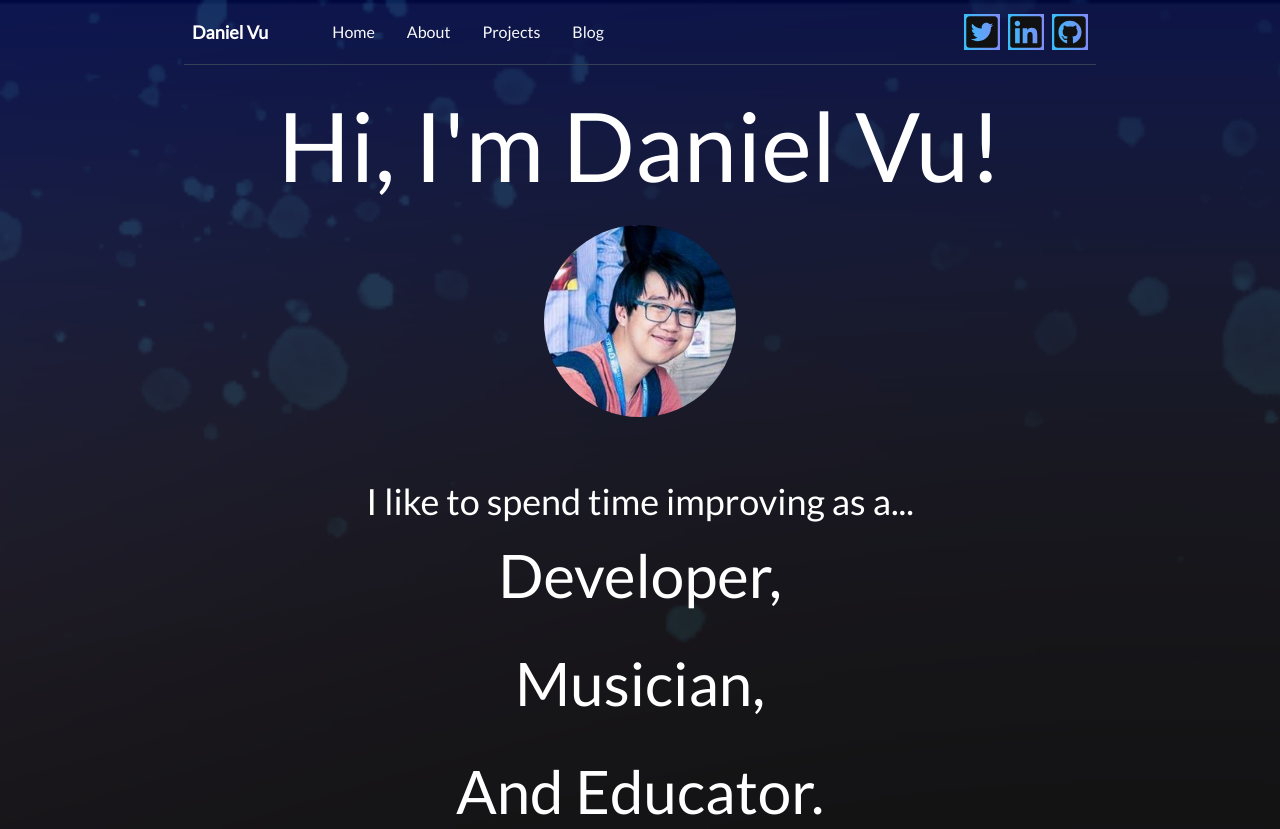
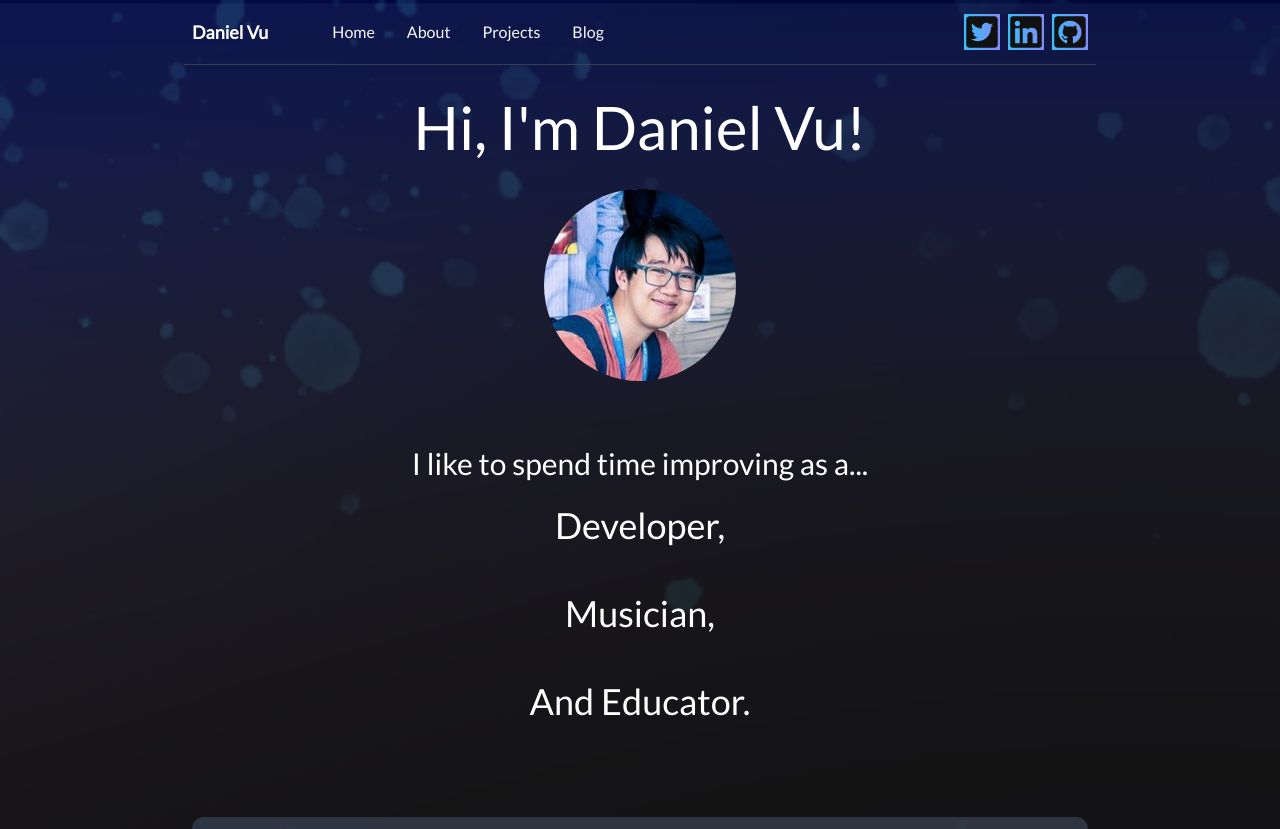
Before and after one commit to dv297/gatsby-blog, a Gatsby site: page / in a window 1280 px wide. Shown: the top 829 px of the page. Built offline with nearby package versions, Linux system fonts and the light colour scheme; Gatsby itself is replaced by a stand-in of ours; what tailwind-children would draw is missing.

Commit message:
Adjust font size on home page

```diff
--- a/src/pages/index.tsx
+++ b/src/pages/index.tsx
@@ -39,7 +39,7 @@ const BlogIndex = () => {
       <div className="h-full w-full">
         <div className="max-w-screen-2xl mx-auto flex flex-col mb-12 items-center">
           <div className="w-full flex flex-col items-center mb-16">
-            <h1 className="text-2xl lg:text-5xl lg:text-8xl text-white mb-8">
+            <h1 className="text-2xl lg:text-6xl text-white mb-8">
               Hi, I'm Daniel Vu!
             </h1>
             <StaticImage
@@ -51,26 +51,26 @@ const BlogIndex = () => {
           <div className="w-full flex flex-col items-center">
             <motion.ul variants={container} initial="hidden" animate="show">
               <motion.li
-                className="mb-6 text-xl lg:text-4xl text-white text-extrabold text-center"
+                className="mb-6 text-xl lg:text-3xl text-white text-extrabold text-center"
                 variants={item}
               >
                 I like to spend time improving as a...
               </motion.li>
 
               <motion.li
-                className="mb-12 text-3xl lg:text-6xl text-white text-extrabold text-center"
+                className="mb-12 text-3xl lg:text-4xl text-white text-extrabold text-center"
                 variants={item}
               >
                 Developer,
               </motion.li>
               <motion.li
-                className="mb-12 text-3xl lg:text-6xl text-white text-extrabold text-center"
+                className="mb-12 text-3xl lg:text-4xl text-white text-extrabold text-center"
                 variants={item}
               >
                 Musician,
               </motion.li>
               <motion.li
-                className="mb-12 text-3xl lg:text-6xl text-white text-extrabold text-center"
+                className="mb-12 text-3xl lg:text-4xl text-white text-extrabold text-center"
                 variants={item}
               >
                 And Educator.
```
